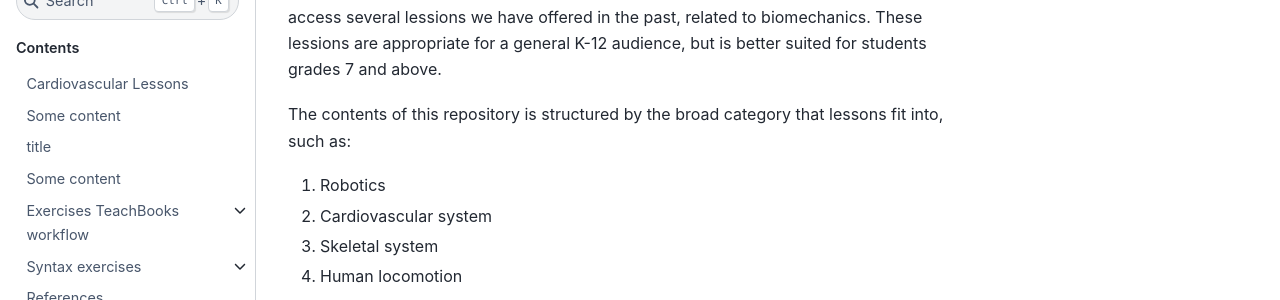
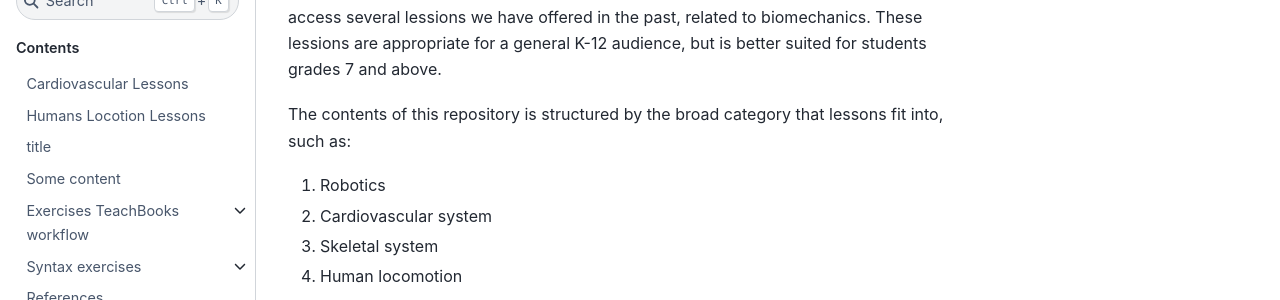
Before and after one commit to biomechday/biomechday.github.io, a Jupyter Book: the page built from book/intro.md, in a window 1280 px wide. Shown: the part 230-530 px from the top of the page. Built offline with Jupyter Book 1.0.4 settings and Sphinx 7.4.7 and the Sphinx Book theme 1.1.4, drawn with Linux system fonts in a browser that asks for light colours; comment, search, counter and statistics services are not loaded.

Commit message:
Update overview.md

```diff
--- a/book/Human locomotion/overview.md
+++ b/book/Human locomotion/overview.md
@@ -1,3 +1,3 @@
-# Some content
+# Humans Locotion Lessons
 
 Lorem ipsum dolor sit amet, consectetur adipiscing elit, sed do eiusmod tempor incididunt ut labore et dolore magna aliqua. Ut enim ad minim veniam, quis nostrud exercitation ullamco laboris nisi ut aliquip ex ea commodo consequat. Duis aute irure dolor in reprehenderit in voluptate velit esse cillum dolore eu fugiat nulla pariatur. Excepteur sint occaecat cupidatat non proident, sunt in culpa qui officia deserunt mollit anim id est laborum.
```
